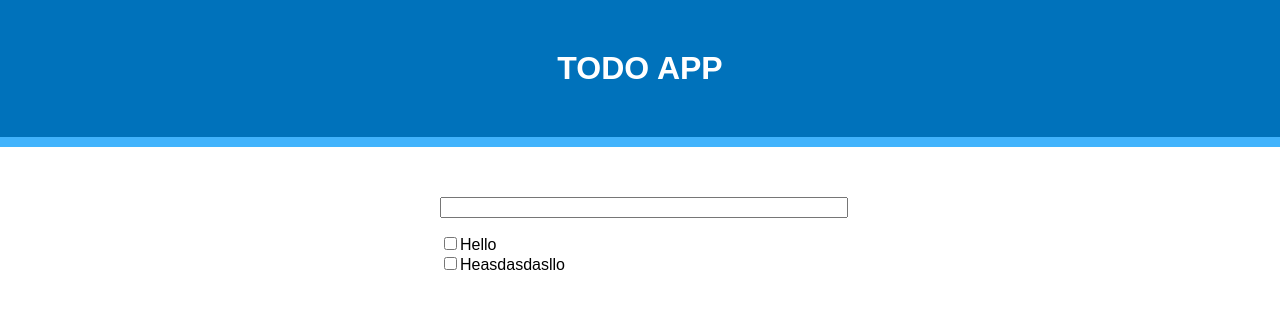
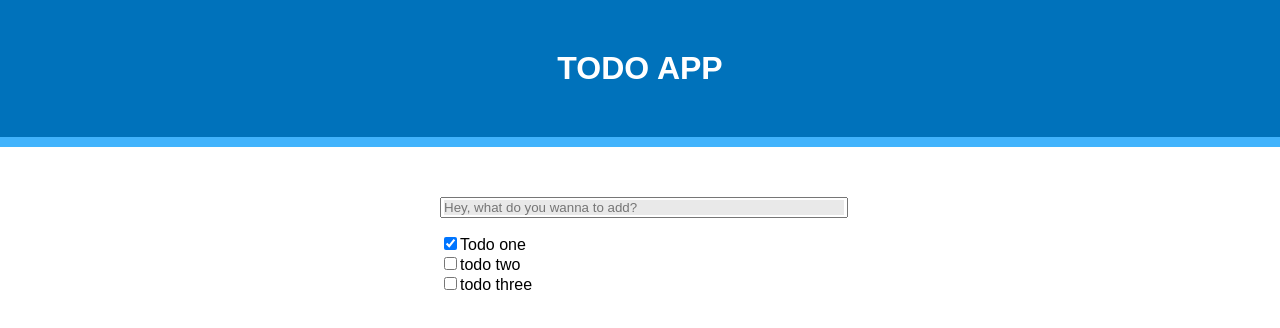
Before and after one commit to IsmaelEzequiel/hello-react, a React (Create React App) app: page / in a window 1280 px wide. Shown: the top 328 px of the page. Built offline with nearby package versions, Linux system fonts and the light colour scheme.

Commit message:
using map to show values from a state

```diff
--- a/src/components/todo/index.css
+++ b/src/components/todo/index.css
@@ -3,6 +3,15 @@
     margin: auto;
     text-align: left;
     width: 400px;
+}
+
+
+input[type="text"]::placeholder {
+    background-color: #e9e9e9;
+}
+
+input[type="text"]:active {
+    background-color: #FFF;
 }
 
 .Form-input input[type="text"] {
--- a/src/components/todo/index.js
+++ b/src/components/todo/index.js
@@ -3,15 +3,30 @@ import React, { Component } from 'react';
 import './index.css';
 
 class Todo extends Component {
+    constructor() {
+        super();
+        this.state = {
+            todos: [
+                {id: 1, name:'Todo one', isComplete: true},
+                {id: 2, name:'todo two', isComplete: false},
+                {id: 3, name:'todo three', isComplete: false},
+            ],
+            currentTodo: ''
+        }
+    }
+
     render() {
         return (
             <div className="Todo-app">
                 <form action="#" className="Form-input">
-                    <input type="text"/>
+                    <input type="text" placeholder="Hey, what do you wanna to add?" value={ this.state.currentTodo }/>
                 </form>
                 <ul className="List-todo">
-                    <li><input type="checkbox"/>Hello</li>
-                    <li><input type="checkbox"/>Heasdasdasllo</li>
+                    { this.state.todos.map(todo =>
+                        <li key={todo.id}>
+                            <input type="checkbox" defaultChecked={ todo.isComplete } />{ todo.name }
+                        </li>)
+                    }
                 </ul>
             </div>
         );
```
